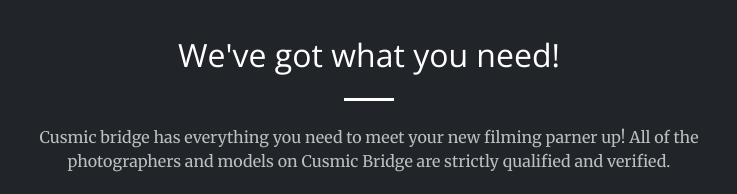
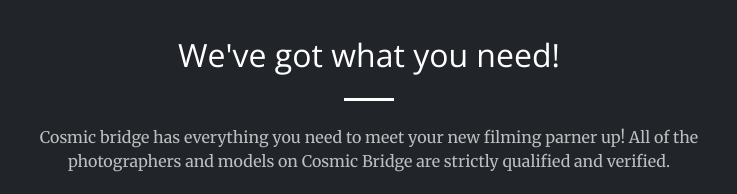
Before and after one commit to alisaqian4/alisaqian4.github.io, a website: page index.html in a window 1280 px wide. Shown: the part 940-1134 px from the top of the page, 271-1008 px from the left. Drawn offline with nearby package versions, Linux system fonts and the light colour scheme.

Commit message:
Typo fixed

```diff
--- a/index.html
+++ b/index.html
@@ -70,7 +70,7 @@
                 <div class="col-lg-8 mx-auto text-center">
                     <h2 class="section-heading text-white">We've got what you need!</h2>
                     <hr class="light my-4">
-                    <p class="text-faded mb-4">Cusmic bridge has everything you need to meet your new filming parner up! All of the photographers and models on Cusmic Bridge are strictly qualified and verified.</p>
+                    <p class="text-faded mb-4">Cosmic bridge has everything you need to meet your new filming parner up! All of the photographers and models on Cosmic Bridge are strictly qualified and verified.</p>
                     <a class="btn btn-light btn-xl js-scroll-trigger" href="about.html">Click for more</a>
                 </div>
             </div>
@@ -285,7 +285,7 @@
                     </ul>
                 </div>
                 <div class="col-md-4">
-                    <h4 class="text-uppercase mb-4">Cusmic Bridge</h4>
+                    <h4 class="text-uppercase mb-4">Cosmic Bridge</h4>
                 </div>
             </div>
         </div>
```
Also changed, not shown: about.html (+2 -2 lines), contact.html (+1 -1 lines), models.html (+1 -1 lines), photographers.html (+1 -1 lines).
